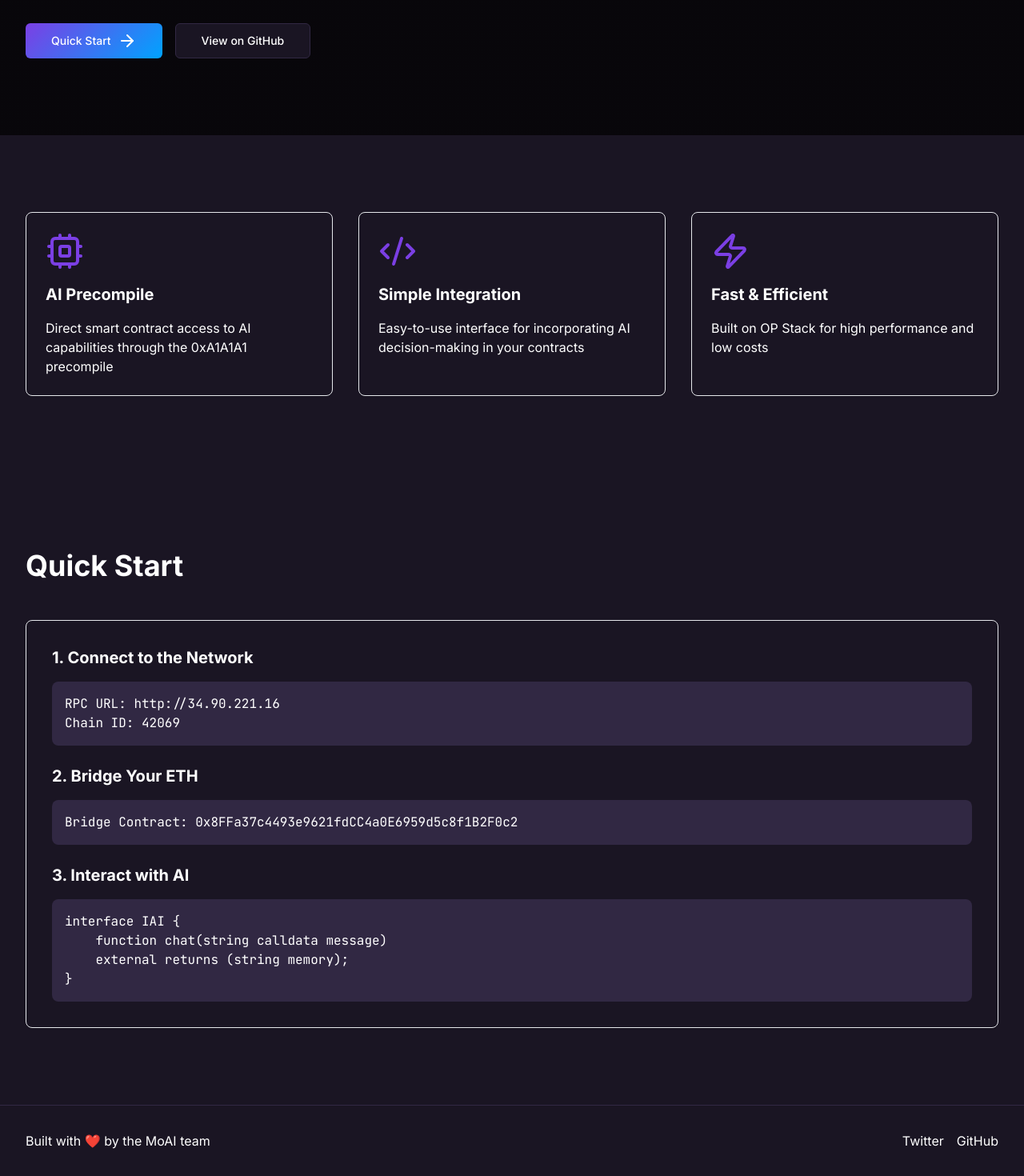
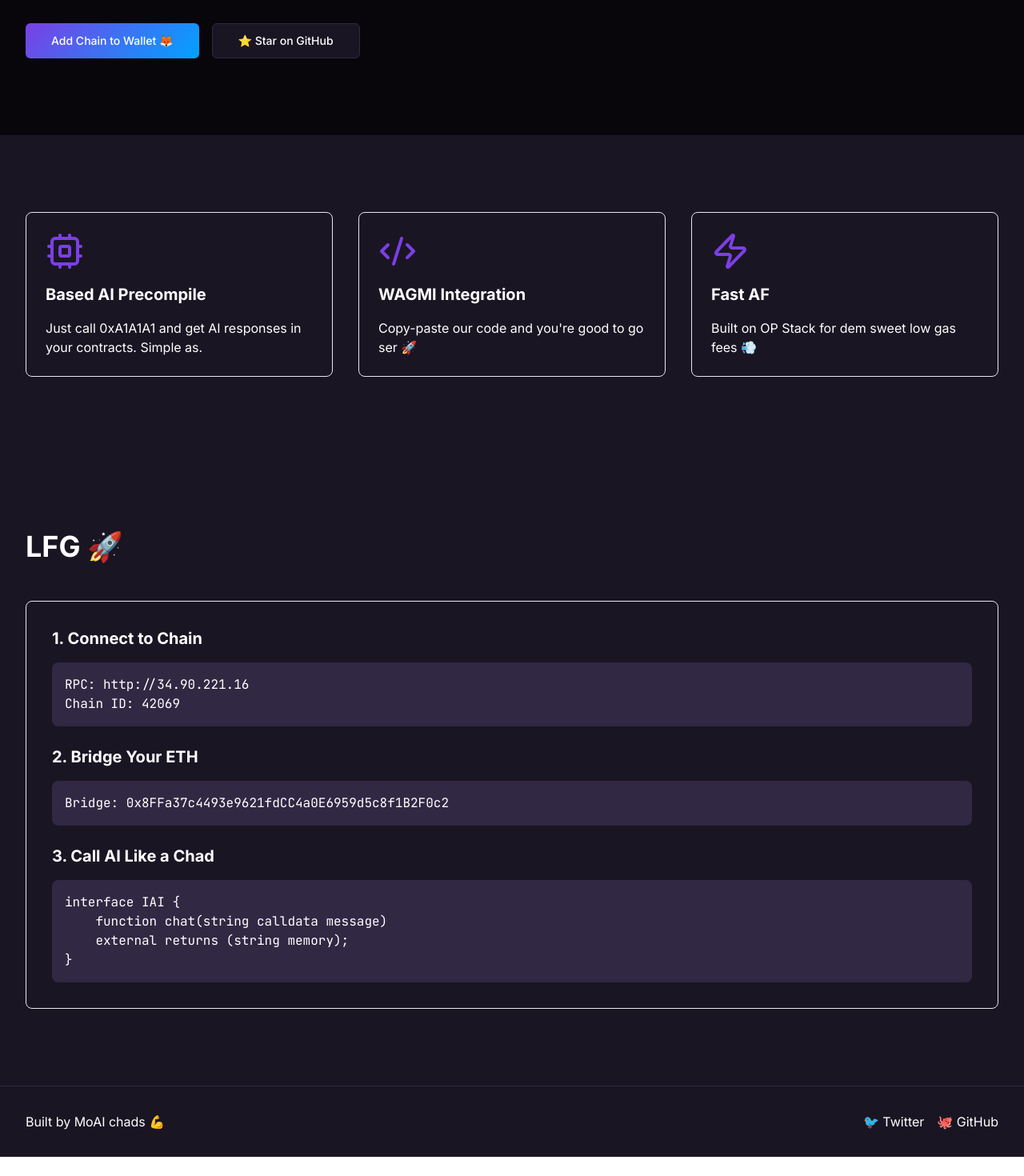
Before and after one commit to caffeinum/ai-chain, a React (Vite) app: page / in a window 1280 px wide. Shown: the part 267-1737 px from the top of the page at 80% size. After the commit the page ends 1713 px from the top, so only its background shows below. Built offline with nearby package versions, Linux system fonts and the light colour scheme.

Commit message:
Add simplified instructions and button
Updated the README to provide clearer, more direct explanations using simpler language. Added a button that links to chain.link for adding the chain to the user's wallet.
[skip gpt_engineer]

```diff
--- a/src/pages/Index.tsx
+++ b/src/pages/Index.tsx
@@ -3,23 +3,27 @@ import { Card } from "@/components/ui/card";
 import { ArrowRight, Code2, Cpu, Zap } from "lucide-react";
 
 const Index = () => {
+  const handleAddChain = () => {
+    window.open("https://chainid.link/?chainId=42069&chainName=MoAI%20Chain&currencyName=ETH&currencySymbol=ETH&currencyDecimals=18&rpcUrl=http%3A%2F%2F34.90.221.16&blockExplorerUrl=", "_blank");
+  };
+
   return (
     <div className="min-h-screen bg-background text-foreground">
       {/* Hero Section */}
       <div className="matrix-bg">
         <div className="container py-24 space-y-8">
           <h1 className="text-5xl md:text-7xl font-bold bg-clip-text text-transparent gradient-bg">
-            AI-Powered L2 Chain
+            gm fren, we put AI on chain fr fr
           </h1>
           <p className="text-xl md:text-2xl max-w-2xl">
-            Experience the first Layer 2 blockchain with native AI integration through smart contracts
+            no cap, just call 0xA1A1A1 and get AI responses straight in your smart contracts 🔥
           </p>
           <div className="flex gap-4">
-            <Button size="lg" className="gradient-bg">
-              Quick Start <ArrowRight className="ml-2" />
+            <Button size="lg" className="gradient-bg" onClick={handleAddChain}>
+              Add Chain to Wallet 🦊
             </Button>
-            <Button size="lg" variant="outline">
-              View on GitHub
+            <Button size="lg" variant="outline" onClick={() => window.open("https://github.com/caffeinum", "_blank")}>
+              ⭐️ Star on GitHub
             </Button>
           </div>
         </div>
@@ -30,30 +34,30 @@ const Index = () => {
         <div className="grid md:grid-cols-3 gap-8">
           <Card className="p-6 space-y-4">
             <Cpu className="w-12 h-12 text-primary" />
-            <h3 className="text-xl font-bold">AI Precompile</h3>
-            <p>Direct smart contract access to AI capabilities through the 0xA1A1A1 precompile</p>
+            <h3 className="text-xl font-bold">Based AI Precompile</h3>
+            <p>Just call 0xA1A1A1 and get AI responses in your contracts. Simple as.</p>
           </Card>
           <Card className="p-6 space-y-4">
             <Code2 className="w-12 h-12 text-primary" />
-            <h3 className="text-xl font-bold">Simple Integration</h3>
-            <p>Easy-to-use interface for incorporating AI decision-making in your contracts</p>
+            <h3 className="text-xl font-bold">WAGMI Integration</h3>
+            <p>Copy-paste our code and you're good to go ser 🚀</p>
           </Card>
           <Card className="p-6 space-y-4">
             <Zap className="w-12 h-12 text-primary" />
-            <h3 className="text-xl font-bold">Fast & Efficient</h3>
-            <p>Built on OP Stack for high performance and low costs</p>
+            <h3 className="text-xl font-bold">Fast AF</h3>
+            <p>Built on OP Stack for dem sweet low gas fees 💨</p>
           </Card>
         </div>
       </div>
 
       {/* Quick Start */}
       <div className="container py-24">
-        <h2 className="text-4xl font-bold mb-12">Quick Start</h2>
+        <h2 className="text-4xl font-bold mb-12">LFG 🚀</h2>
         <Card className="p-8 space-y-6">
           <div>
-            <h3 className="text-xl font-bold mb-4">1. Connect to the Network</h3>
+            <h3 className="text-xl font-bold mb-4">1. Connect to Chain</h3>
             <code className="block bg-muted p-4 rounded-lg font-mono">
-              RPC URL: http://34.90.221.16
+              RPC: http://34.90.221.16
               <br />
               Chain ID: 42069
             </code>
@@ -61,11 +65,11 @@ const Index = () => {
           <div>
             <h3 className="text-xl font-bold mb-4">2. Bridge Your ETH</h3>
             <code className="block bg-muted p-4 rounded-lg font-mono">
-              Bridge Contract: 0x8FFa37c4493e9621fdCC4a0E6959d5c8f1B2F0c2
+              Bridge: 0x8FFa37c4493e9621fdCC4a0E6959d5c8f1B2F0c2
             </code>
           </div>
           <div>
-            <h3 className="text-xl font-bold mb-4">3. Interact with AI</h3>
+            <h3 className="text-xl font-bold mb-4">3. Call AI Like a Chad</h3>
             <code className="block bg-muted p-4 rounded-lg font-mono whitespace-pre">
               {`interface IAI {
     function chat(string calldata message)
@@ -79,10 +83,10 @@ const Index = () => {
       {/* Footer */}
       <footer className="border-t border-border">
         <div className="container py-8 flex justify-between items-center">
-          <p>Built with ❤️ by the MoAI team</p>
+          <p>Built by MoAI chads 💪</p>
           <div className="flex gap-4">
-            <a href="https://twitter.com/caffeinum" className="hover:text-primary">Twitter</a>
-            <a href="https://github.com/caffeinum" className="hover:text-primary">GitHub</a>
+            <a href="https://twitter.com/caffeinum" className="hover:text-primary">🐦 Twitter</a>
+            <a href="https://github.com/caffeinum" className="hover:text-primary">🐙 GitHub</a>
           </div>
         </div>
       </footer>
```
